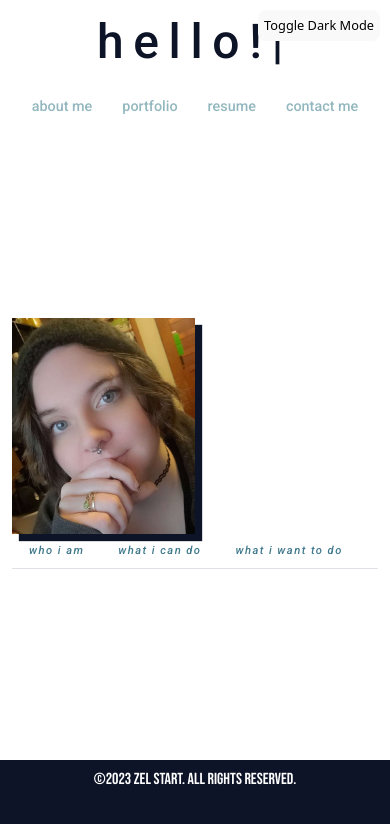
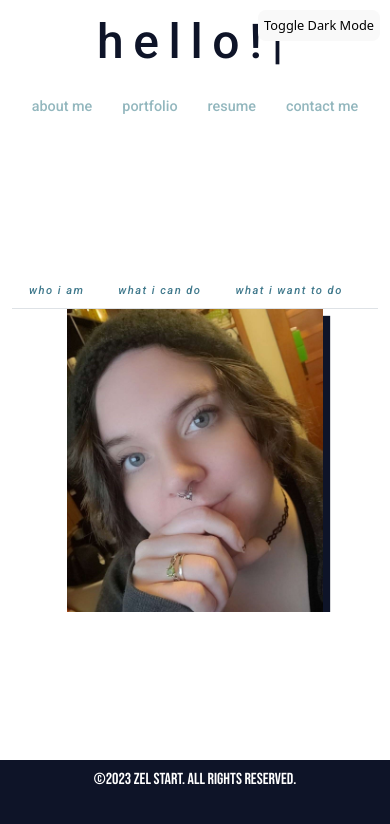
Before and after one commit to zelstart/react-portfolio, a React (Vite) app in the folder react-portfolio/: page / in a window 390 px wide. Shown: the top 824 px of the page. Built offline with nearby package versions, Linux system fonts and the light colour scheme.

Commit message:
more mobile adjustments

```diff
--- a/react-portfolio/src/components/pages/AboutMe/AboutMe.css
+++ b/react-portfolio/src/components/pages/AboutMe/AboutMe.css
@@ -61,7 +61,7 @@ body.dark-mode .nav-tabs .nav-link.active {
     }
 
     .profile-pic {
-        max-width: 50%;
+        max-width: 70% !important;
         margin: 0;
     }
 
--- a/react-portfolio/src/components/pages/AboutMe/AboutMe.jsx
+++ b/react-portfolio/src/components/pages/AboutMe/AboutMe.jsx
@@ -9,12 +9,12 @@ import Skills from '../../Skills/Skills';
 function AboutMe() {
     return (
         <Container fluid>
-        <Row className="justify-content-center overflow-x-hidden">
-            <Col className="image-container" lg={2} md={4} sm={12}>
-                <img src={profilePic} alt="Profile" className="profile-pic drop-image" />
-            </Col>
-            <Col className='' lg={7} md={7} sm={12}>
-            <Tabs defaultActiveKey="who i am" id="">
+            <Row className="justify-content-center overflow-x-hidden">
+                <Col className="image-container order-2 order-md-1 d-flex justify-content-center" lg={2} md={4} sm={12}>
+                    <img src={profilePic} alt="Profile" className="profile-pic drop-image" />
+                </Col>
+                <Col className='order-1 order-md-2' lg={7} md={7} sm={12}>
+                    <Tabs defaultActiveKey="who i am" id="">
                 <Tab eventKey="who-i-am" title="who i am">
                     <p className='about-me-text'>Hey! My name is Zel, and I'm fairly new to the web development scene. I am on track to graduate from UNH's Full Stack Web Development bootcamp in December. I have always liked tinkering with HTML and CSS on sites like MySpace, Tumblr and Proboards, but in May of 2023, I decided I wanted to completely change my career path and have spent the last few months learning a lot of different skills to help me break into this field. </p>
                 </Tab>
```
